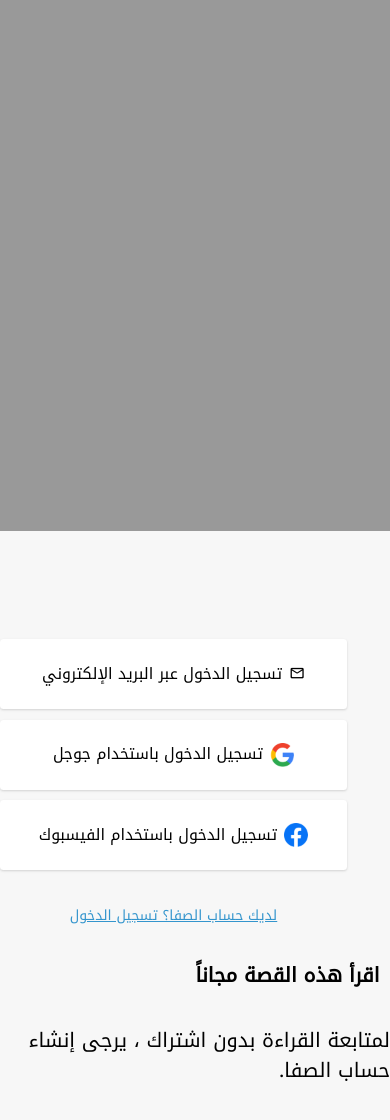
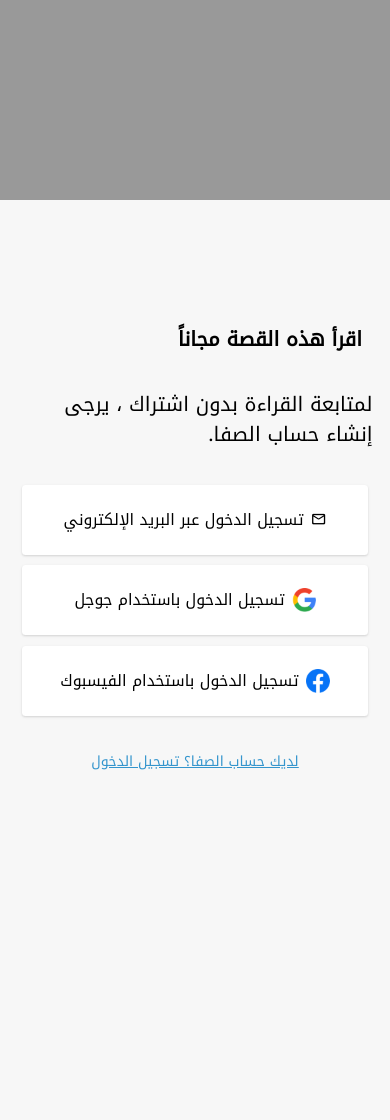
Before and after one commit to kevinabouhanna/al-safa, a PHP site: page /subscribe_to_read.php in a window 390 px wide. Shown: the part 132-1252 px from the top of the page. Run offline with PHP 8.4, Linux system fonts and the light colour scheme; style sheets or scripts are compiled from the project's sources; some web fonts are replaced.

Commit message:
Fixing stuffs

```diff
--- a/subscribe_to_read.php
+++ b/subscribe_to_read.php
@@ -12,10 +12,10 @@
 </head>
 
 <body dir="rtl">
-<div class="w-full z-50 fixed top-2/4 left-0 right-0 shadow-outter-dash p-0 h-full flex flex-row justify-center bg-black-100">
-    <div class="w-full h-2/4 flex flex-col justify-center max-w-1400px">
-        <div class="grid grid-cols-2 content-center">
-            <div class="grid col-span-2 lg:col-span-1">
+<div class="w-full z-50 fixed md:top-2/4 top-1/4 left-0 right-0 shadow-outter-dash p-0 h-full flex flex-row justify-center bg-black-100">
+    <div class="w-full h-2/4  flex flex-col justify-center max-w-1400px">
+        <div class="grid grid-cols-2 content-center px-5 lg:px-0">
+            <div class="grid col-span-2 lg:col-span-1 mb-10 lg:mb-0 ">
                 <div class="flex flex-col justify-start">
                     <h1 class="p-3 md:text-h1 text-s-1 font-bold my-7">
                     اقرأ هذه القصة مجاناً
@@ -25,7 +25,7 @@
                     </p>
                 </div>
             </div>
-            <div class="grid lg:col-start-2 lg:col-end-3 justify-end row-start-1 col-span-2">
+            <div class="grid lg:col-start-2 lg:col-end-3 lg:justify-end justify-center row-start-2 lg:row-start-1 col-span-2">
                 <div class="grid grid-col-1 gap-y-3">
                     <button class="bg-white text-lg h-20 shadow p-2 rounded w-full flex items-center justify-center gap-2 px-12">
                         <i class="icon-mail"></i>
```
